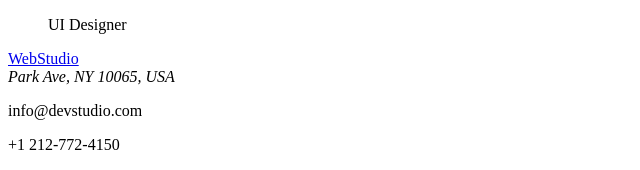
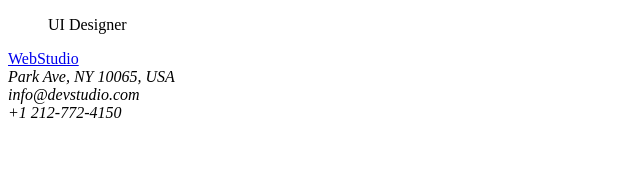
Before and after one commit to pikidoco/goit-markup-hw-01, a plain HTML site: page index.html in a window 1280 px wide. Shown: the part 1904-2074 px from the top of the page, without its empty margins (0-640 px from the left). After the commit the page ends 2034 px from the top, so only its background shows below. Drawn offline with Linux system fonts and the light colour scheme.

Commit message:
address tag modified

```diff
--- a/index.html
+++ b/index.html
@@ -57,9 +57,9 @@
     </main>
 <footer>
         <a href="#">WebStudio</a>
-        <address>Park Ave, NY 10065, USA</address>
-        <p>info@devstudio.com</p>
-        <p>+1 212-772-4150</p>
+        <address>Park Ave, NY 10065, USA<br>
+        info@devstudio.com<br>
+        +1 212-772-4150</address>
 </footer>
 </body>
 </html>
```
